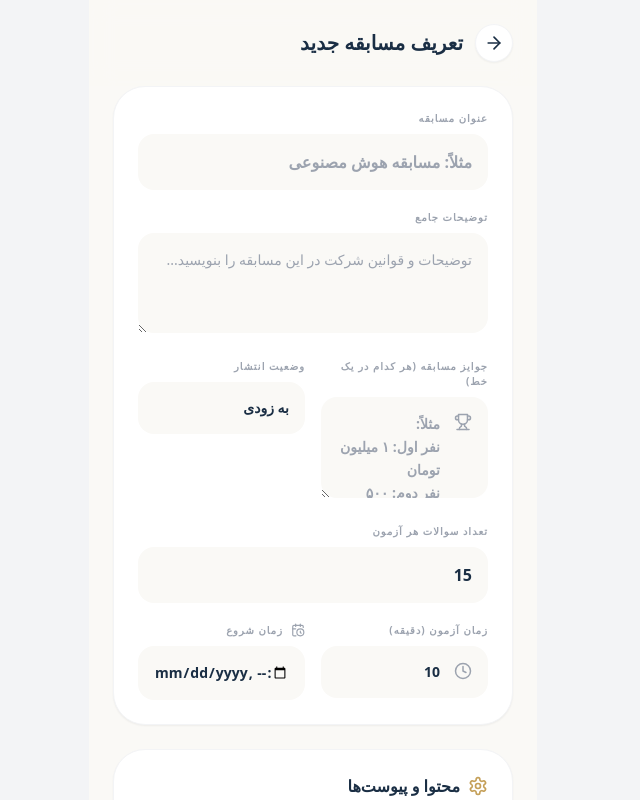
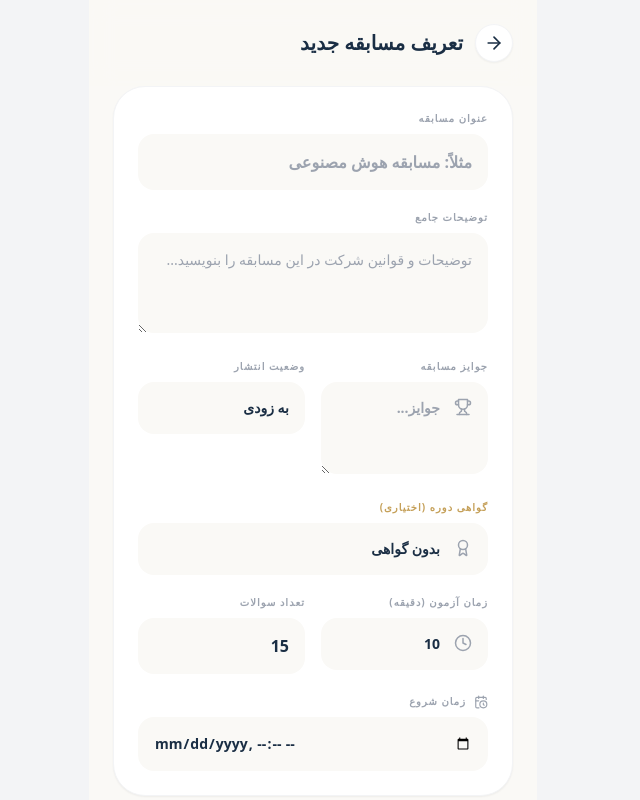
Before and after one commit to Hamid520A/Emtedad, a Next.js app in the folder frontend/: page /dashboard/create in a window 1280 px wide. Shown: the top 800 px of the page, without its empty margins (327-967 px from the left). Built offline with nearby package versions, Linux system fonts and the light colour scheme.

Commit message:
feat: add certificate options and dynamic time guidance

```diff
--- a/frontend/app/admin/add-question/page.tsx
+++ b/frontend/app/admin/add-question/page.tsx
@@ -86,10 +86,30 @@ export default function AddQuestionPage() {
               onChange={(e) => setFormData({...formData, contest_id: e.target.value})}
             >
               <option value="">انتخاب کنید...</option>
-              {contests.map((c: any) => (
-                <option key={c.id} value={c.id}>{c.title} (آیدی: {c.id})</option>
-              ))}
+              {contests.map((c: any) => {
+                // فقط اگر وضعیت مسابقه 'upcoming' باشد اجازه انتخاب بده
+                // بقیه وضعیت‌ها مثل 'active' و 'finished' باید غیرفعال (disabled) باشند
+                const isLocked = c.status === 'active' || c.status === 'finished';
+
+                let statusText = '';
+                if (c.status === 'active') statusText = '(در حال اجرا - غیرقابل تغییر)';
+                if (c.status === 'finished') statusText = '(پایان یافته - غیرقابل تغییر)';
+
+                return (
+                  <option
+                    key={c.id}
+                    value={c.id}
+                    disabled={isLocked}
+                    className={isLocked ? 'text-gray-300' : ''}
+                  >
+                    {c.title} {statusText}
+                  </option>
+                );
+              })}
             </select>
+            <p className="mt-2 text-[10px] text-gray-400 font-medium">
+              * امکان اضافه کردن سوال به مسابقاتی که وضعیت "در حال اجرا" دارند وجود ندارد.
+            </p>
           </div>
 
           {/* متن سوال */}
--- a/frontend/app/dashboard/create/page.tsx
+++ b/frontend/app/dashboard/create/page.tsx
@@ -2,7 +2,7 @@
 import React, { useState } from 'react';
 import { useRouter } from 'next/navigation';
 import api from '../../../lib/api';
-import { ArrowRight, Save, Image as ImageIcon, FileText, Trophy, Settings, CalendarClock, Clock } from 'lucide-react';
+import { ArrowRight, Save, Image as ImageIcon, FileText, Trophy, Settings, CalendarClock, Clock, Award } from 'lucide-react'; // آیکون Award اضافه شد
 
 export default function CreateContestPage() {
   const router = useRouter();
@@ -15,7 +15,8 @@ export default function CreateContestPage() {
     file_url: '',
     start_time: '',
     time_limit: 10,
-    question_limit: 15
+    question_limit: 15,
+    certificate_type: 'none' // ۱. مقدار پیش‌فرض: بدون گواهی
   });
 
   const handleSubmit = async (e: React.FormEvent) => {
@@ -33,7 +34,9 @@ export default function CreateContestPage() {
       award: formData.award || "",
       image_url: formData.image_url || "",
       file_url: formData.file_url || "",
-      time_limit: parseInt(formData.time_limit.toString())
+      time_limit: parseInt(formData.time_limit.toString()),
+      // اطمینان از ارسال نوع گواهی
+      certificate_type: formData.certificate_type || 'none'
     };
 
     try {
@@ -46,13 +49,12 @@ export default function CreateContestPage() {
     }
   };
 
+  // ... تابع handleFileUpload بدون تغییر باقی می‌ماند ...
   const handleFileUpload = async (e: React.ChangeEvent<HTMLInputElement>, fieldName: string) => {
     const file = e.target.files?.[0];
     if (!file) return;
-
     const uploadData = new FormData();
     uploadData.append('file', file);
-
     try {
       const response = await api.post('/upload', uploadData, {
         headers: { 'Content-Type': 'multipart/form-data' }
@@ -75,6 +77,7 @@ export default function CreateContestPage() {
 
       <form onSubmit={handleSubmit} className="px-6 space-y-6">
         <div className="bg-white p-6 rounded-[2rem] shadow-sm border border-gray-100 space-y-5">
+          {/* ... بخش‌های عنوان و توضیحات بدون تغییر ... */}
           <div>
             <label className="block text-[10px] font-black text-gray-400 uppercase tracking-widest mb-2">عنوان مسابقه</label>
             <input type="text" required className="w-full p-4 bg-[#faf9f6] border-none rounded-2xl text-[#1a2e44] focus:ring-2 focus:ring-[#c5a059] outline-none transition-all font-bold" placeholder="مثلاً: مسابقه هوش مصنوعی" onChange={(e) => setFormData({...formData, title: e.target.value})} />
@@ -85,20 +88,13 @@ export default function CreateContestPage() {
             <textarea rows={3} className="w-full p-4 bg-[#faf9f6] border-none rounded-2xl text-[#1a2e44] focus:ring-2 focus:ring-[#c5a059] outline-none transition-all font-medium text-sm leading-relaxed" placeholder="توضیحات و قوانین شرکت در این مسابقه را بنویسید..." onChange={(e) => setFormData({...formData, description: e.target.value})} />
           </div>
 
+          {/* ردیف جوایز و وضعیت */}
           <div className="grid grid-cols-2 gap-4">
             <div>
-              <label className="block text-[10px] font-black text-gray-400 uppercase tracking-widest mb-2">
-                جوایز مسابقه (هر کدام در یک خط)
-              </label>
+              <label className="block text-[10px] font-black text-gray-400 uppercase tracking-widest mb-2">جوایز مسابقه</label>
               <div className="relative">
                 <Trophy className="absolute right-4 top-4 text-gray-400" size={18} />
-                <textarea
-                  rows={3}
-                  className="w-full p-4 pr-12 bg-[#faf9f6] border-none rounded-2xl text-[#1a2e44] focus:ring-2 focus:ring-[#c5a059] outline-none transition-all font-bold text-sm leading-relaxed"
-                  placeholder="مثلاً:&#10;نفر اول: ۱ میلیون تومان&#10;نفر دوم: ۵۰۰ هزار تومان"
-                  value={formData.award}
-                  onChange={(e) => setFormData({...formData, award: e.target.value})}
-                />
+                <textarea rows={3} className="w-full p-4 pr-12 bg-[#faf9f6] border-none rounded-2xl text-[#1a2e44] focus:ring-2 focus:ring-[#c5a059] outline-none transition-all font-bold text-sm" placeholder="جوایز..." value={formData.award} onChange={(e) => setFormData({...formData, award: e.target.value})} />
               </div>
             </div>
 
@@ -111,18 +107,26 @@ export default function CreateContestPage() {
             </div>
           </div>
 
+          {/* ۲. بخش جدید: انتخاب گواهی دوره */}
           <div>
-            <label className="block text-[10px] font-black text-gray-400 uppercase tracking-widest mb-2">تعداد سوالات هر آزمون</label>
-            <input
-              type="number"
-              className="w-full p-4 bg-[#faf9f6] border-none rounded-2xl text-[#1a2e44] focus:ring-2 focus:ring-[#c5a059] outline-none font-bold"
-              value={formData.question_limit}
-              onChange={(e) => setFormData({...formData, question_limit: parseInt(e.target.value)})}
-            />
+            <label className="block text-[10px] font-black text-[#c5a059] uppercase tracking-widest mb-2">گواهی دوره (اختیاری)</label>
+            <div className="relative">
+              <Award className="absolute right-4 top-4 text-gray-400" size={18} />
+              <select
+                className="w-full p-4 pr-12 bg-[#faf9f6] border-none rounded-2xl text-[#1a2e44] focus:ring-2 focus:ring-[#c5a059] outline-none transition-all font-bold text-sm appearance-none"
+                value={formData.certificate_type}
+                onChange={(e) => setFormData({...formData, certificate_type: e.target.value})}
+              >
+                <option value="none">بدون گواهی</option>
+                <option value="level_1">گواهی رتبه ۱</option>
+                <option value="level_2">گواهی رتبه ۲</option>
+                <option value="level_3">گواهی رتبه ۳</option>
+              </select>
+            </div>
           </div>
 
+          {/* ... مابقی فیلدها (تعداد سوال، زمان، تصویر و ...) ... */}
           <div className="grid grid-cols-2 gap-4">
-             {/* فیلد جدید تایمر */}
              <div>
               <label className="block text-[10px] font-black text-gray-400 uppercase tracking-widest mb-2">زمان آزمون (دقیقه)</label>
               <div className="relative">
@@ -131,8 +135,14 @@ export default function CreateContestPage() {
               </div>
             </div>
 
+            <div>
+              <label className="block text-[10px] font-black text-gray-400 uppercase tracking-widest mb-2">تعداد سوالات</label>
+              <input type="number" className="w-full p-4 bg-[#faf9f6] border-none rounded-2xl text-[#1a2e44] focus:ring-2 focus:ring-[#c5a059] outline-none font-bold" value={formData.question_limit} onChange={(e) => setFormData({...formData, question_limit: parseInt(e.target.value)})} />
+            </div>
+          </div>
+
           {formData.status === 'upcoming' && (
-              <div className="transition-all duration-300 animate-in fade-in slide-in-from-top-2">
+            <div>
               <label className="flex items-center gap-2 text-[10px] font-black text-gray-400 uppercase tracking-widest mb-2">
                 <CalendarClock size={14} /> زمان شروع
               </label>
@@ -140,8 +150,8 @@ export default function CreateContestPage() {
             </div>
           )}
         </div>
-        </div>
 
+        {/* بخش آپلود فایل‌ها */}
         <div className="bg-white p-6 rounded-[2rem] shadow-sm border border-gray-100 space-y-5">
           <h2 className="font-black text-[#1a2e44] flex items-center gap-2 mb-4 pb-4 border-b border-gray-50">
             <Settings size={20} className="text-[#c5a059]" /> محتوا و پیوست‌ها
@@ -150,13 +160,13 @@ export default function CreateContestPage() {
             <label className="flex items-center gap-2 text-[10px] font-black text-gray-400 uppercase tracking-widest mb-2">
               <ImageIcon size={14} /> بارگذاری تصویر بنر
             </label>
-            <input type="file" accept="image/*" className="w-full p-3 bg-[#faf9f6] border-2 border-dashed border-gray-200 rounded-2xl outline-none text-sm text-gray-500 file:mr-4 file:py-2 file:px-4 file:rounded-xl file:border-0 file:text-xs file:font-bold file:bg-[#1a2e44] file:text-white hover:file:bg-[#2a405a] cursor-pointer transition-all hover:border-[#c5a059]" onChange={(e) => handleFileUpload(e, 'image_url')} />
+            <input type="file" accept="image/*" className="w-full p-3 bg-[#faf9f6] border-2 border-dashed border-gray-200 rounded-2xl outline-none text-sm text-gray-500 file:mr-4 file:py-2 file:px-4 file:rounded-xl file:border-0 file:text-xs file:font-bold file:bg-[#1a2e44] file:text-white cursor-pointer transition-all hover:border-[#c5a059]" onChange={(e) => handleFileUpload(e, 'image_url')} />
           </div>
           <div>
             <label className="flex items-center gap-2 text-[10px] font-black text-gray-400 uppercase tracking-widest mb-2">
               <FileText size={14} /> فایل جزوه (PDF)
             </label>
-            <input type="file" accept=".pdf" className="w-full p-3 bg-[#faf9f6] border-2 border-dashed border-gray-200 rounded-2xl outline-none text-sm text-gray-500 file:mr-4 file:py-2 file:px-4 file:rounded-xl file:border-0 file:text-xs file:font-bold file:bg-[#c5a059] file:text-[#1a2e44] hover:file:bg-[#d8b572] cursor-pointer transition-all hover:border-[#c5a059]" onChange={(e) => handleFileUpload(e, 'file_url')} />
+            <input type="file" accept=".pdf" className="w-full p-3 bg-[#faf9f6] border-2 border-dashed border-gray-200 rounded-2xl outline-none text-sm text-gray-500 file:mr-4 file:py-2 file:px-4 file:rounded-xl file:border-0 file:text-xs file:font-bold file:bg-[#c5a059] file:text-[#1a2e44] cursor-pointer transition-all hover:border-[#c5a059]" onChange={(e) => handleFileUpload(e, 'file_url')} />
           </div>
         </div>
 
```
Also changed, not shown: frontend/app/contests/[id]/page.tsx (+25 -0 lines), frontend/app/exam/[id]/page.tsx (+23 -24 lines), 2 other files (tests, documents, lock files or other folders). Lines whose indentation alone changed are shown as unchanged.
